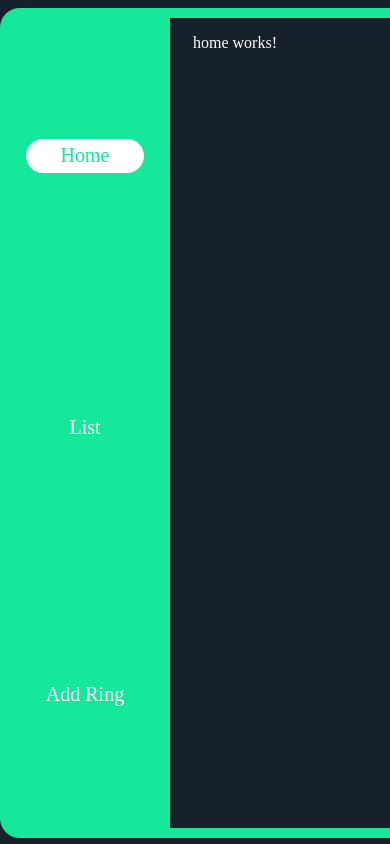
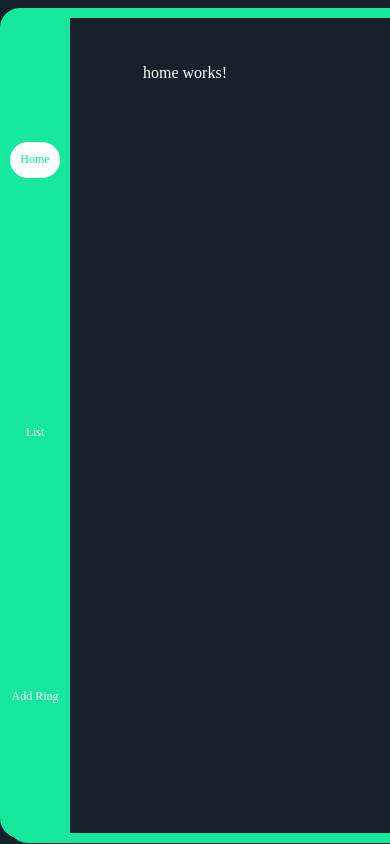
Before and after one commit to Reynkar/szakmai-gyak, an Angular app: page / in a window 390 px wide. Built offline with nearby package versions, Linux system fonts and the light colour scheme.

Commit message:
style changes for mobil view

```diff
--- a/src/app/app.component.scss
+++ b/src/app/app.component.scss
@@ -4,13 +4,23 @@
 
 .menu {
     width: 96%;
-    height: 96%;
+    height: 91%;
     position: fixed;
-    margin-left: 135px;
+    padding-left: 225px;
+    padding-top: 50px;
     border: 10px solid #15e89b;
     border-left-style: hidden;
     border-radius: 20px;
-    padding-left: 50px;
     overflow-y: scroll;
     overflow-x: hidden;
 }
+
+@media only screen and (max-width: 768px) {
+
+    .menu{
+        padding-left: 135px;
+        padding-top: 30px;
+        height: 93%;
+    }
+
+}
--- a/src/app/dbservice.service.ts
+++ b/src/app/dbservice.service.ts
@@ -11,7 +11,6 @@ interface Ring {
   providedIn: 'root'
 })
 export class DBserviceService {
-  httpClient: any;
 
   constructor() { }
 
--- a/src/app/menu/menu.component.scss
+++ b/src/app/menu/menu.component.scss
@@ -12,6 +12,7 @@
     border: 10px solid #15e89b;
     border-top-right-radius: 0px;
     border-bottom-right-radius: 0px;
+    z-index: 1;
 }
 
 label {
@@ -20,6 +21,7 @@ label {
     margin-right: auto;
     font-family: "Times New Roman";
     font-size: 1.25rem;
+    z-index: 2;
     cursor: pointer;
     &.selected {
         border-radius: 20px;
@@ -30,3 +32,17 @@ label {
         padding-right: 35px;
     }
 }
+
+@media only screen and (max-width: 768px) {
+    :host {
+        width: 50px;
+    }
+
+    label {
+        font-size: 0.75rem;
+        &.selected {
+            padding: 10px;
+        }
+    }
+
+}
--- a/src/app/menu/menu.component.ts
+++ b/src/app/menu/menu.component.ts
@@ -1,4 +1,5 @@
 import { Component, EventEmitter, Input, Output } from '@angular/core';
+import { DBserviceService } from "../dbservice.service";
 
 export type Menu = "home" | "list" | "add";
 
@@ -9,6 +10,8 @@ export type Menu = "home" | "list" | "add";
 })
 export class MenuComponent {
 
+  constructor(public dbservice: DBserviceService) { }
+
   @Input() public selectedMenu: Menu;
     @Output() public selectedMenuChange = new EventEmitter<Menu>();
 
```
Also changed, not shown: src/app/menu/menu.component.html (+3 -6 lines).
